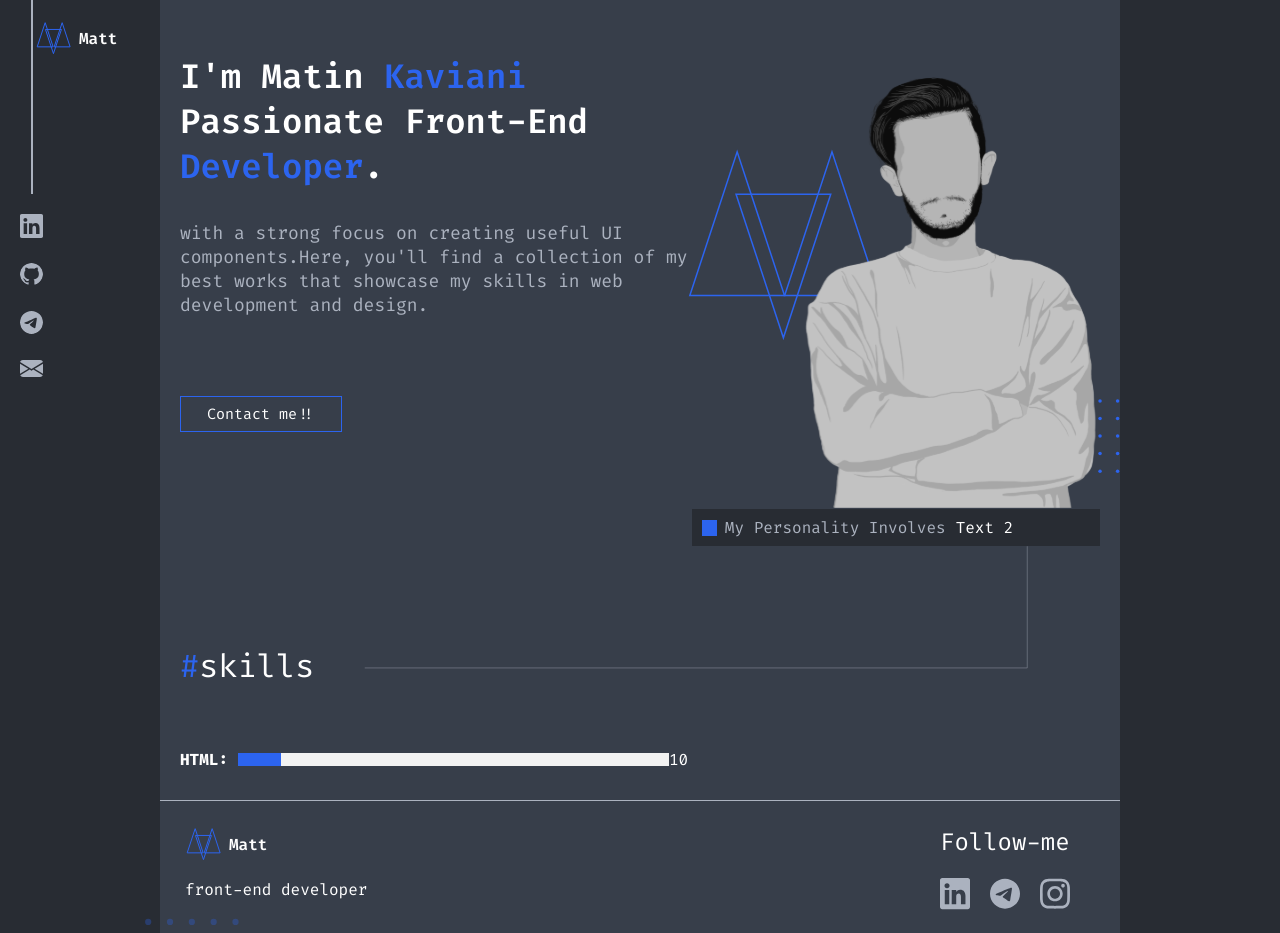
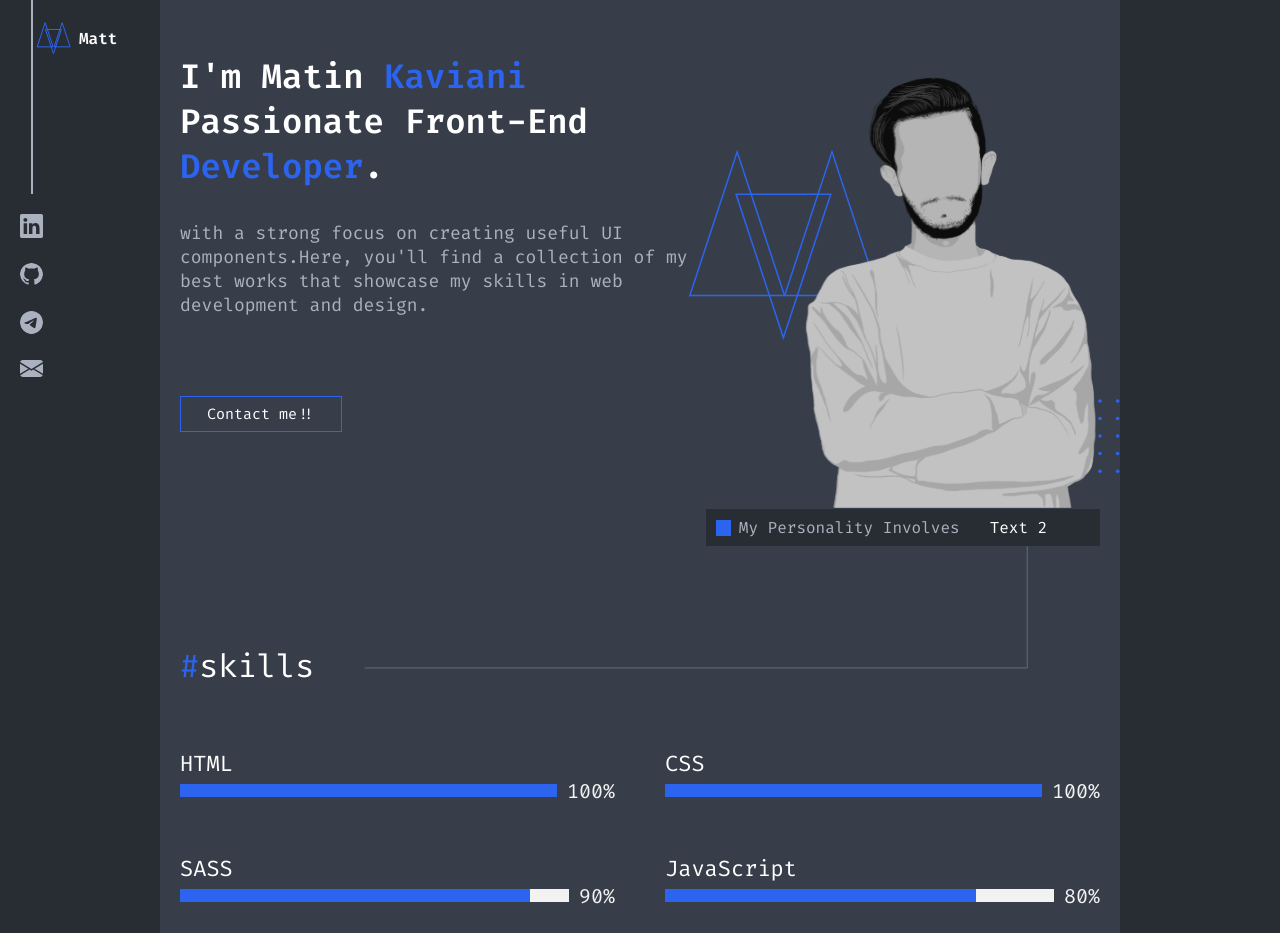
Before and after one commit to matinkaviani/matinkaviani, a Next.js app: page / in a window 1280 px wide. Shown: the top 933 px of the page. Built offline with nearby package versions, Linux system fonts and the light colour scheme.

Commit message:
complete skills section

```diff
--- a/modules/Skills/ProgressBar/index.tsx
+++ b/modules/Skills/ProgressBar/index.tsx
@@ -9,12 +9,14 @@ interface ProgressBarProps {
 const ProgressBar: React.FC<ProgressBarProps> = ({ skill, progress }) => {
     const progressRef = useRef<HTMLDivElement>(null);
     const [count, setCount] = useState(0);
+
     useEffect(() => {
         const progressElement = progressRef.current;
         if (progressElement) {
             progressElement.style.width = `${progress}%`;
         }
     }, [progress]);
+
     useEffect(() => {
         const interval = setInterval(() => {
             setCount((prevCount) => {
@@ -25,19 +27,21 @@ const ProgressBar: React.FC<ProgressBarProps> = ({ skill, progress }) => {
                     return prevCount + 1;
                 }
             });
-        }, 100);
+        }, 20); // Increase the count more frequently for smoother animation
+
         return () => {
             clearInterval(interval);
         };
     }, []);
+
     return (
         <div className={styles.container}>
-            <span className={styles.skillName}>{skill}:</span>
-            <div className={styles.progressBar}>
-                <div ref={progressRef} className={`${styles.progressIndicator} ${styles.progressAnimation}`}></div>
-            </div>
-            <div className="counter" style={{ width: `${(count / progress) * 100}%` }}>
-                {count}
+            <span className={styles.skillName}>{skill}</span>
+            <div className={styles.progressBarAndCounter}>
+                <div className={styles.progressBar}>
+                    <div ref={progressRef} className={`${styles.progressIndicator} ${styles.progressAnimation}`}></div>
+                </div>
+                <div className={styles.counter}>{count}%</div>
             </div>
         </div>
     );
--- a/modules/Skills/index.tsx
+++ b/modules/Skills/index.tsx
@@ -1,4 +1,4 @@
-import styles from '@/styles/intro/Intro.module.css'
+import styles from '@/styles/skills/Skills.module.css'
 import Title from '../Shared/Title';
 import ProgressBar from './ProgressBar';
 import { useEffect, useState } from 'react';
@@ -25,7 +25,14 @@ const Skills = () => {
     return (
         <div id={styles.skills}>
             <Title title='skills' />
-            <ProgressBar skill='HTML' progress={10} />
+            <div className={styles.skillsGrid}>
+                <ProgressBar skill='HTML' progress={100} />
+                <ProgressBar skill='CSS' progress={100} />
+                <ProgressBar skill='SASS' progress={90} />
+                <ProgressBar skill='JavaScript' progress={80} />
+                <ProgressBar skill='TypeScript' progress={70} />
+                <ProgressBar skill='Next.js' progress={70} />
+            </div>
         </div>
     )
 }
--- a/styles/intro/Intro.module.css
+++ b/styles/intro/Intro.module.css
@@ -58,7 +58,7 @@
 }
 
 .imageSlider {
-    width: 408px;
+    width: calc(100% + 90px);
     height: 37px;
     background: rgb(var(--background-layout));
     position: absolute;
--- a/styles/intro/TextSlider.module.css
+++ b/styles/intro/TextSlider.module.css
@@ -12,6 +12,7 @@
     align-items: center;
     margin-right: 10px;
     color: rgb(var(--shape-icon-color));
+    flex: 40%;
 }
 
 .slider {
@@ -20,6 +21,8 @@
     animation: slide-animation linear infinite;
     position: relative;
     width: 100%;
+    flex: 1;
+    white-space: nowrap;
 }
 
 .slide {
--- a/styles/skills/ProgressBar.module.css
+++ b/styles/skills/ProgressBar.module.css
@@ -1,12 +1,13 @@
 .container {
-    margin-top: 80px;
+
+}
+.progressBarAndCounter {
     display: flex;
     align-items: center;
+    gap: 10px;
 }
-
 .skillName {
-    font-weight: bold;
-    margin-right: 10px;
+    font-size: 22px;
 }
 
 .progressBar {
@@ -19,9 +20,30 @@
 .progressIndicator {
     height: 100%;
     background-color: rgb(var(--blueText));
+    /* Different color for progress bar */
     width: 0;
 }
 
 .progressAnimation {
-    transition: width 1s cubic-bezier(0.22, 0.61, 0.36, 1);
+    transition: width 1s cubic-bezier(0.215, 0.61, 0.355, 1);
+    /* Updated cubic-bezier function */
 }
+
+.counter {
+    text-align: right;
+    font-size: var(--fs20);
+    color: #f2f2f2;
+    /* animation: countAnimation 1s ease-out; */
+}
+
+@keyframes countAnimation {
+    from {
+        opacity: 0;
+        transform: translateY(10px);
+    }
+
+    to {
+        opacity: 1;
+        transform: translateY(0);
+    }
+}
--- /dev/null
+++ b/styles/skills/Skills.module.css
@@ -0,0 +1,6 @@
+.skillsGrid {
+    display: grid;
+    grid-template-columns: auto auto;
+    gap: 50px;
+    padding: 80px 0;
+}
```
